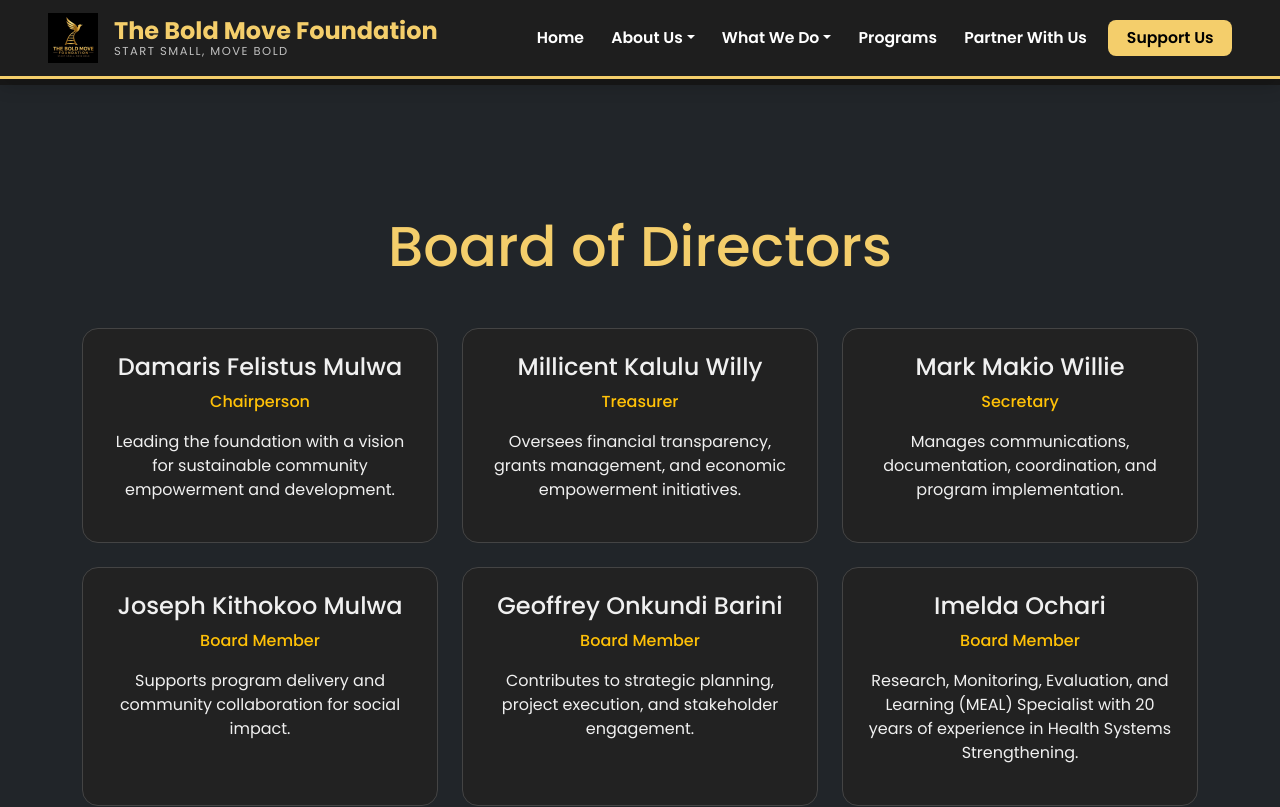
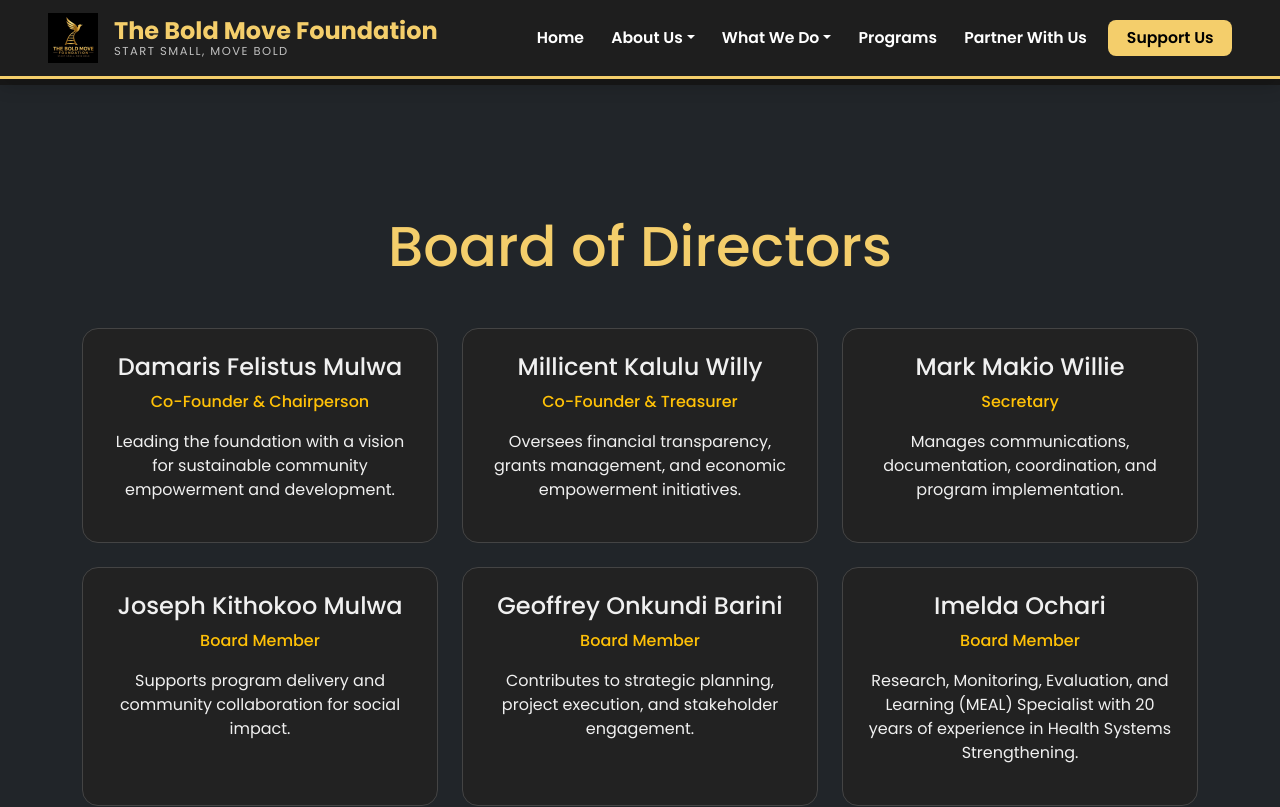
Before and after one commit to hermiMAB/The-bold-move-foundation, a Next.js app: page /team in a window 1280 px wide. Shown: the top 807 px of the page. Built offline with nearby package versions, Linux system fonts and the light colour scheme.

Commit message:
refactor: update Chairperson and Treasurer titles to include Co-Founder

```diff
--- a/app/about/page.tsx
+++ b/app/about/page.tsx
@@ -158,7 +158,7 @@ export default function About() {
               <div className="team-card text-light p-4">
                 <img src="/images/damaris.jpg" alt="Dr. Damaris Felistus Mulwa" className="team-photo mb-3" />
                 <h3 style={{ color: "#F4CE6B" }}>Dr. Damaris Felistus Mulwa, PhD</h3>
-                <p className="text-warning fw-bold small mb-3">Chairperson of the Board</p>
+                <p className="text-warning fw-bold small mb-3">Co-Founder & Chairperson of the Board</p>
                 <div className="small text-start">
                   <p className="mb-3">
                     Dr. Damaris Felistus Mulwa is the Chairperson of the Board and co-founding director of the Bold Move Foundation. Besides, she is the program lead of the Bold Move Foundation (BMF), a Kenyan NGO that equips women, youth, and persons with disabilities in underserved Kenyan counties with education, digital, financial, entrepreneurial, and employable skills.
@@ -176,7 +176,7 @@ export default function About() {
               <div className="team-card text-light p-4">
                 <img src="/images/millicent.jpg" alt="Millicent Willy" className="team-photo mb-3" />
                 <h3 style={{ color: "#F4CE6B" }}>Millicent Willy, CPA-K</h3>
-                <p className="text-warning fw-bold small mb-3">Treasurer of the Board</p>
+                <p className="text-warning fw-bold small mb-3">Co-Founder & Treasurer of the Board</p>
                 <div className="small text-start">
                   <p className="mb-3">
                     Millicent is a finance and development professional with over a decade of experience across the private sector and nonprofit development space. Her career spans corporate finance, grants management, donor compliance, financial strategy, and organisational strengthening, with experience managing multi-million-dollar grant portfolios across Africa.
--- a/app/team/page.tsx
+++ b/app/team/page.tsx
@@ -10,14 +10,14 @@ export default function Team() {
             <div className="col-md-6 col-lg-4">
               <div className="team-card p-4">
                 <h4>Damaris Felistus Mulwa</h4>
-                <p className="text-warning fw-medium">Chairperson</p>
+                <p className="text-warning fw-medium">Co-Founder & Chairperson</p>
                 <p>Leading the foundation with a vision for sustainable community empowerment and development.</p>
               </div>
             </div>
             <div className="col-md-6 col-lg-4">
               <div className="team-card p-4">
                 <h4>Millicent Kalulu Willy</h4>
-                <p className="text-warning fw-medium">Treasurer</p>
+                <p className="text-warning fw-medium">Co-Founder & Treasurer</p>
                 <p>Oversees financial transparency, grants management, and economic empowerment initiatives.</p>
               </div>
             </div>
```
